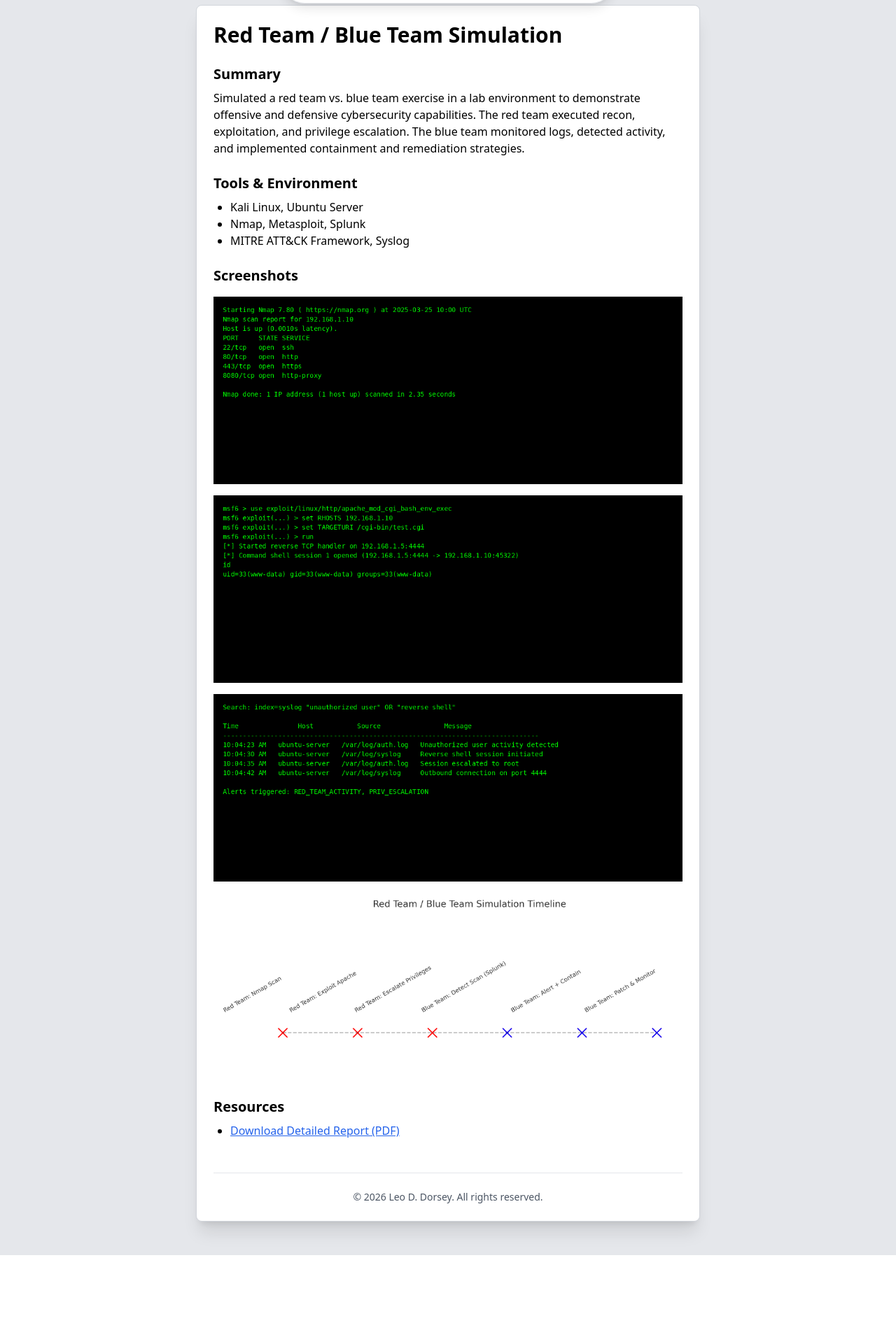
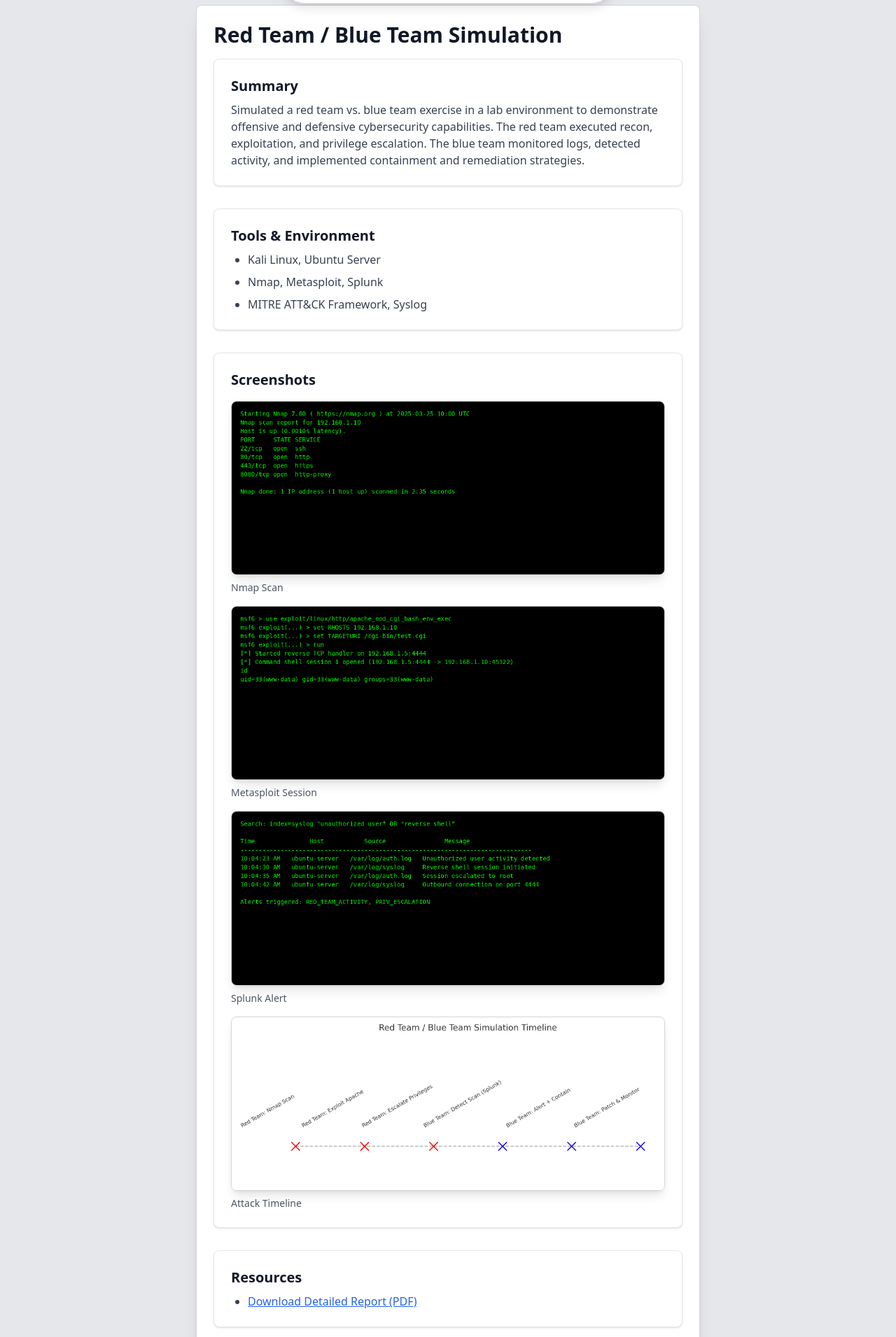
Before and after one commit to lddorse/cybersecurityportfolio, a React (Vite) app: page /project/red-blue in a window 1280 px wide. Shown: the part 89-2000 px from the top of the page at 70% size. Before the commit the page ends 1883 px from the top, so only its background shows below. Built offline with nearby package versions, Linux system fonts and the light colour scheme.

Commit message:
Update RedBlueProject.jsx

```diff
--- a/src/pages/RedBlueProject.jsx
+++ b/src/pages/RedBlueProject.jsx
@@ -1,42 +1,63 @@
 import FixedCardLayout from "../components/FixedCardLayout";
 import BackButton from "../components/BackButton";
+
 const RedBlueProject = () => {
   return (
-<FixedCardLayout>                     <BackButton />
-       <h1 className="text-3xl font-bold mb-4">Red Team / Blue Team Simulation</h1>
+    <FixedCardLayout>
+      <BackButton />
 
-          <h2 className="text-xl font-semibold mt-6 mb-2">Summary</h2>
-          <p>
+      <h1 className="text-3xl font-bold mb-4 text-gray-900 dark:text-gray-100">
+        Red Team / Blue Team Simulation
+      </h1>
+
+      <section className="mb-8 bg-white dark:bg-gray-700 p-6 rounded-lg shadow border border-gray-200 dark:border-gray-600">
+        <h2 className="text-xl font-semibold mb-2 text-gray-900 dark:text-gray-100">Summary</h2>
+        <p className="text-gray-700 dark:text-gray-300">
           Simulated a red team vs. blue team exercise in a lab environment to demonstrate offensive and defensive cybersecurity capabilities.
           The red team executed recon, exploitation, and privilege escalation. The blue team monitored logs, detected activity,
           and implemented containment and remediation strategies.
         </p>
+      </section>
 
-          <h2 className="text-xl font-semibold mt-6 mb-2">Tools & Environment</h2>
-          <ul className="list-disc pl-6">
+      <section className="mb-8 bg-white dark:bg-gray-700 p-6 rounded-lg shadow border border-gray-200 dark:border-gray-600">
+        <h2 className="text-xl font-semibold mb-2 text-gray-900 dark:text-gray-100">Tools & Environment</h2>
+        <ul className="list-disc pl-6 space-y-2 text-gray-700 dark:text-gray-300">
           <li>Kali Linux, Ubuntu Server</li>
           <li>Nmap, Metasploit, Splunk</li>
           <li>MITRE ATT&CK Framework, Syslog</li>
         </ul>
+      </section>
 
-          <h2 className="text-xl font-semibold mt-6 mb-2">Screenshots</h2>
-          <img src="/images/RedBlue_Nmap_Scan.png" alt="Nmap Scan" className="my-4" />
-          <img src="/images/RedBlue_Metasploit_Session.png" alt="Metasploit Session" className="my-4" />
-          <img src="/images/RedBlue_Splunk_Alert.png" alt="Splunk Alert" className="my-4" />
-          <img src="/images/RedBlue_Timeline.png" alt="Attack Timeline" className="my-4" />
+      <section className="mb-8 bg-white dark:bg-gray-700 p-6 rounded-lg shadow border border-gray-200 dark:border-gray-600">
+        <h2 className="text-xl font-semibold mb-4 text-gray-900 dark:text-gray-100">Screenshots</h2>
+        <div className="space-y-4">
+          <div>
+            <img src="/images/RedBlue_Nmap_Scan.png" alt="Nmap Scan" className="rounded-lg shadow-lg w-full border border-gray-300 dark:border-gray-600" />
+            <p className="text-sm text-gray-600 dark:text-gray-400 mt-2">Nmap Scan</p>
+          </div>
+          <div>
+            <img src="/images/RedBlue_Metasploit_Session.png" alt="Metasploit Session" className="rounded-lg shadow-lg w-full border border-gray-300 dark:border-gray-600" />
+            <p className="text-sm text-gray-600 dark:text-gray-400 mt-2">Metasploit Session</p>
+          </div>
+          <div>
+            <img src="/images/RedBlue_Splunk_Alert.png" alt="Splunk Alert" className="rounded-lg shadow-lg w-full border border-gray-300 dark:border-gray-600" />
+            <p className="text-sm text-gray-600 dark:text-gray-400 mt-2">Splunk Alert</p>
+          </div>
+          <div>
+            <img src="/images/RedBlue_Timeline.png" alt="Attack Timeline" className="rounded-lg shadow-lg w-full border border-gray-300 dark:border-gray-600" />
+            <p className="text-sm text-gray-600 dark:text-gray-400 mt-2">Attack Timeline</p>
+          </div>
+        </div>
+      </section>
 
-          <h2 className="text-xl font-semibold mt-6 mb-2">Resources</h2>
-          <ul className="list-disc pl-6">
+      <section className="mb-8 bg-white dark:bg-gray-700 p-6 rounded-lg shadow border border-gray-200 dark:border-gray-600">
+        <h2 className="text-xl font-semibold mb-2 text-gray-900 dark:text-gray-100">Resources</h2>
+        <ul className="list-disc pl-6 space-y-2 text-gray-700 dark:text-gray-300">
           <li>
-              <a
-                href="/images/LeoDorsey_RedBlue_DetailedReport.pdf"
-                target="_blank"
-                className="text-blue-600 underline"
-              >
-                Download Detailed Report (PDF)
-              </a>
+            <a href="/images/LeoDorsey_RedBlue_DetailedReport.pdf" target="_blank" rel="noopener noreferrer" className="text-blue-600 dark:text-blue-400 underline hover:text-blue-800 dark:hover:text-blue-300">Download Detailed Report (PDF)</a>
           </li>
         </ul>
+      </section>
     </FixedCardLayout>
   );
 };
```
Lines whose indentation alone changed are shown as unchanged.
